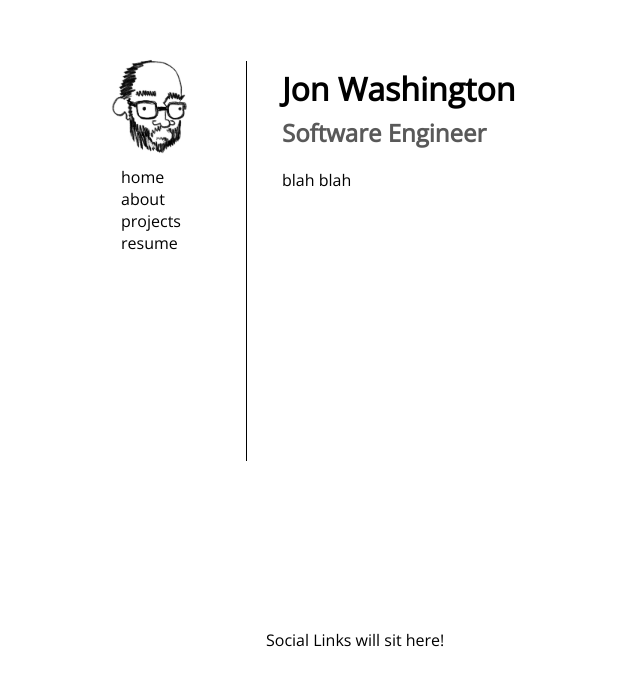
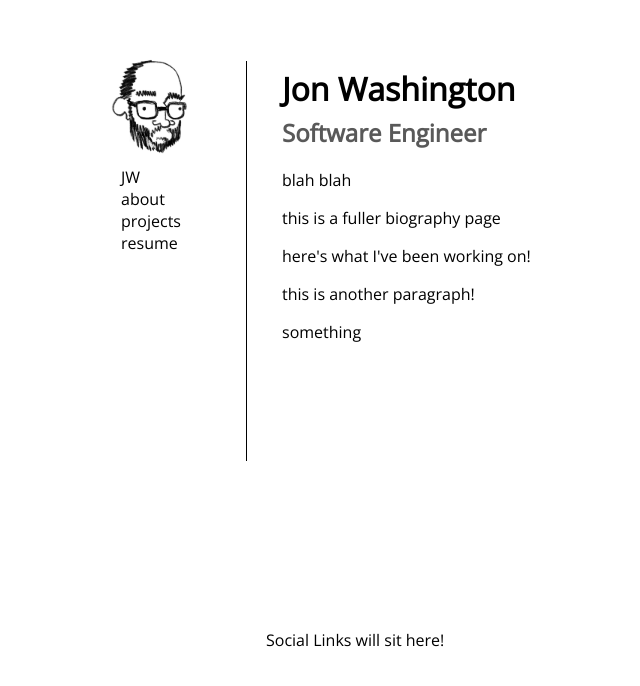
Before and after one commit to JonWash86/portfolioTs, a React (Create React App) app: page / in a window 1280 px wide. Shown: the part 114-800 px from the top of the page, without its empty margins (59-699 px from the left). Built offline with nearby package versions, Linux system fonts and the light colour scheme; a web font is replaced by a local one.

Commit message:
Generate all body content from bodyjson

```diff
--- a/src/App.css
+++ b/src/App.css
@@ -2,6 +2,7 @@
 @import url('https://fonts.googleapis.com/css?family=Avenir');
 
 .App {
+  cursor: default;
   text-align: center;
   font-family: 'Open Sans';
 }
@@ -35,6 +36,7 @@
 }
 
 .navItem {
+  cursor: pointer;
   transition: .4s;
 }
 
--- a/src/components/Body.js
+++ b/src/components/Body.js
@@ -14,11 +14,17 @@ class Body extends React.Component{
         this.setState();
     }
     render(){
+        let bodyContent = pages.map(item => <div id={item.id}>
+                {item.text.map(paragraph => <p>{paragraph}</p>)
+
+                }
+            </div>);
+
         return (
             <div className='flex-child-element main-content'>
                 <h1 id="headline">Jon Washington</h1>
                 <h2 id="subheading">Software Engineer</h2>
-                <a>{pages[0].text}</a>
+                <a>{bodyContent}</a>
             </div>
         )
     }
--- a/src/components/SideNav.js
+++ b/src/components/SideNav.js
@@ -13,11 +13,10 @@ class SideNav extends React.Component {
     onLinkClick(link){
         console.log('click!');
         console.log(link.target.id);
-        console.log(this);
     }
 
     render(){
-        let linkList = pages.map(item => <div><a id={item.title} className="navItem">{item.title}</a></div>);
+        let linkList = pages.map(item => <div><a id={item.id} className="navItem" onClick={this.onLinkClick}>{item.title}</a></div>);
 
         return (
             <div className='flex-child-element sideNav' >
--- a/src/data/pages.json
+++ b/src/data/pages.json
@@ -1,17 +1,21 @@
 [
     {
-        "title": "home",
+        "id": "home",
+        "title": "JW",
         "text": ["blah blah"]
     },
     {
+        "id": "about",
         "title": "about",
         "text": ["this is a fuller biography page"]
     },
     {
+        "id": "projects",
         "title": "projects",
-        "text": ["here's what I've been working on!"]
+        "text": ["here's what I've been working on!", "this is another paragraph!"]
     },
     {
+        "id": "resume",
         "title": "resume",
         "text": ["something"]
     }
```
